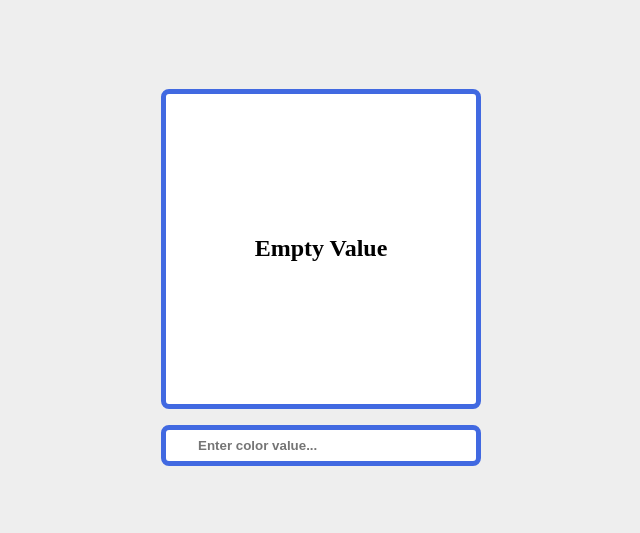
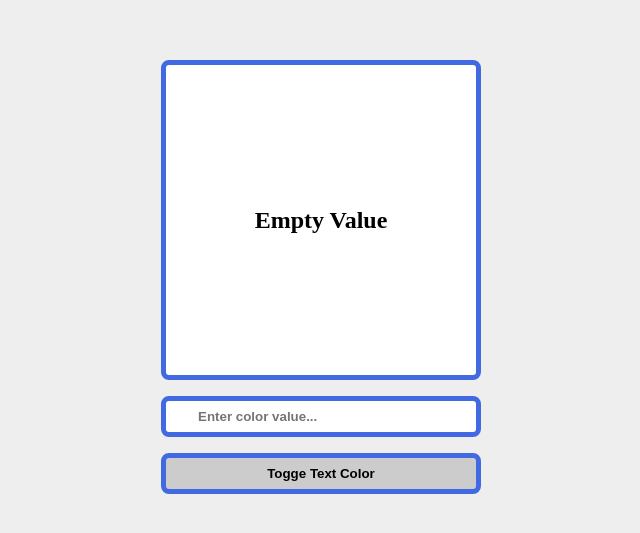
Before and after one commit to AmoroBG/react-color-changer, a React (Vite) app: page / in a window 1280 px wide. Shown: the part 123-656 px from the top of the page, without its empty margins (319-959 px from the left). Built offline with nearby package versions, Linux system fonts and the light colour scheme.

Commit message:
Add Toggle Text Color functionality

```diff
--- a/src/App.jsx
+++ b/src/App.jsx
@@ -1,19 +1,26 @@
 import { useState } from "react";
 import Input from "./components/Input";
 import Square from "./components/Square";
+import Button from "./components/Button";
 
 function App() {
   const [colorValue, setColorValue] = useState("");
   const [hexValue, setHexValue] = useState("");
+  const [isDarkText, setIsDarkText] = useState(true);
 
   return (
     <div className="App">
-      <Square colorValue={colorValue} hexValue={hexValue} />
+      <Square
+        colorValue={colorValue}
+        hexValue={hexValue}
+        isDarkText={isDarkText}
+      />
       <Input
         colorValue={colorValue}
         setColorValue={setColorValue}
         setHexValue={setHexValue}
       />
+      <Button isDarkText={isDarkText} setIsDarkText={setIsDarkText} />
     </div>
   );
 }
--- /dev/null
+++ b/src/components/Button.jsx
@@ -0,0 +1,11 @@
+import React from "react";
+
+const Button = ({ isDarkText, setIsDarkText }) => {
+  return (
+    <button type="button" onClick={() => setIsDarkText(!isDarkText)}>
+      Togge Text Color
+    </button>
+  );
+};
+
+export default Button;
--- a/src/components/Square.jsx
+++ b/src/components/Square.jsx
@@ -1,8 +1,14 @@
 import React from "react";
 
-const Square = ({ colorValue, hexValue }) => {
+const Square = ({ colorValue, hexValue, isDarkText }) => {
   return (
-    <section className="square" style={{ backgroundColor: colorValue }}>
+    <section
+      className="square"
+      style={{
+        backgroundColor: colorValue,
+        color: isDarkText ? "#000" : "#FFF",
+      }}
+    >
       <p>{colorValue ? colorValue : "Empty Value"}</p>
       <p>{hexValue ? hexValue : null} </p>
     </section>
--- a/src/index.css
+++ b/src/index.css
@@ -17,7 +17,7 @@ body{
   align-items: center;
   justify-content: center;
 }
-.square, input{
+.square, input, button{
 background-color: white;
 border: 5px solid royalblue;
 border-radius: 8px;
@@ -33,7 +33,12 @@ margin: 0.5rem 0;
   align-items: center;
   justify-content: center;
 }
-input{
+input, button{
   width: 20rem;
   padding: 0.5rem 2rem;
 }
+button{
+background-color: #ccc;
+cursor: pointer;
+
+}
```
